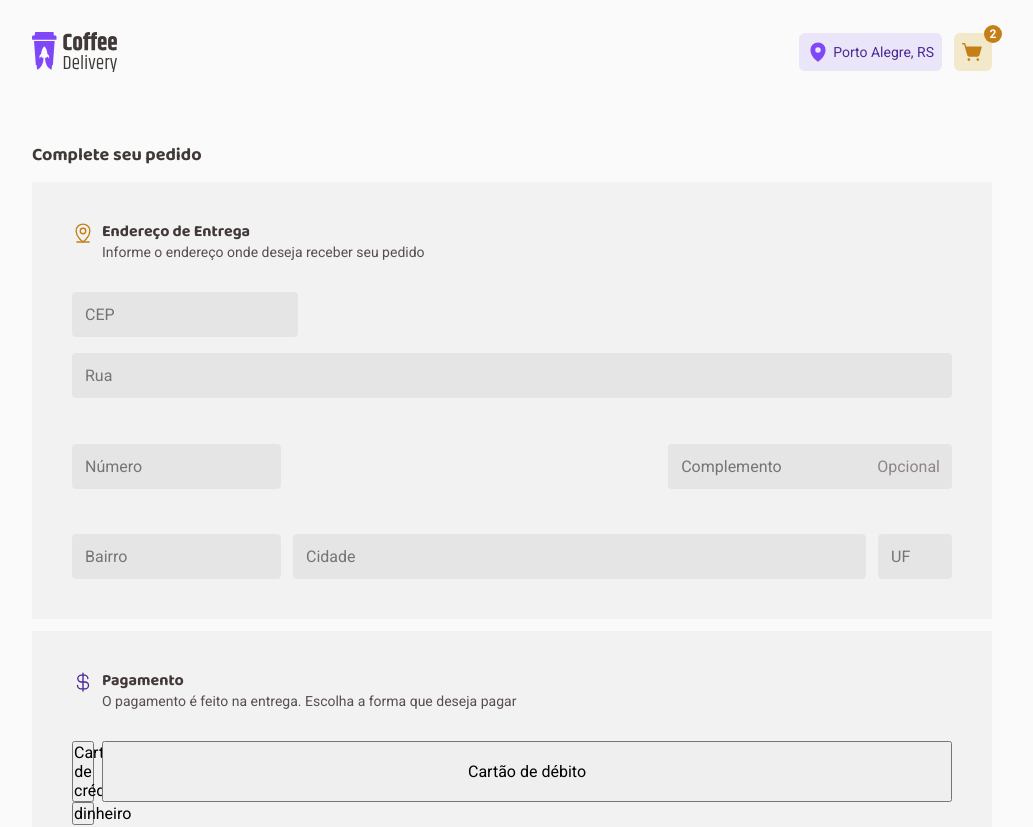
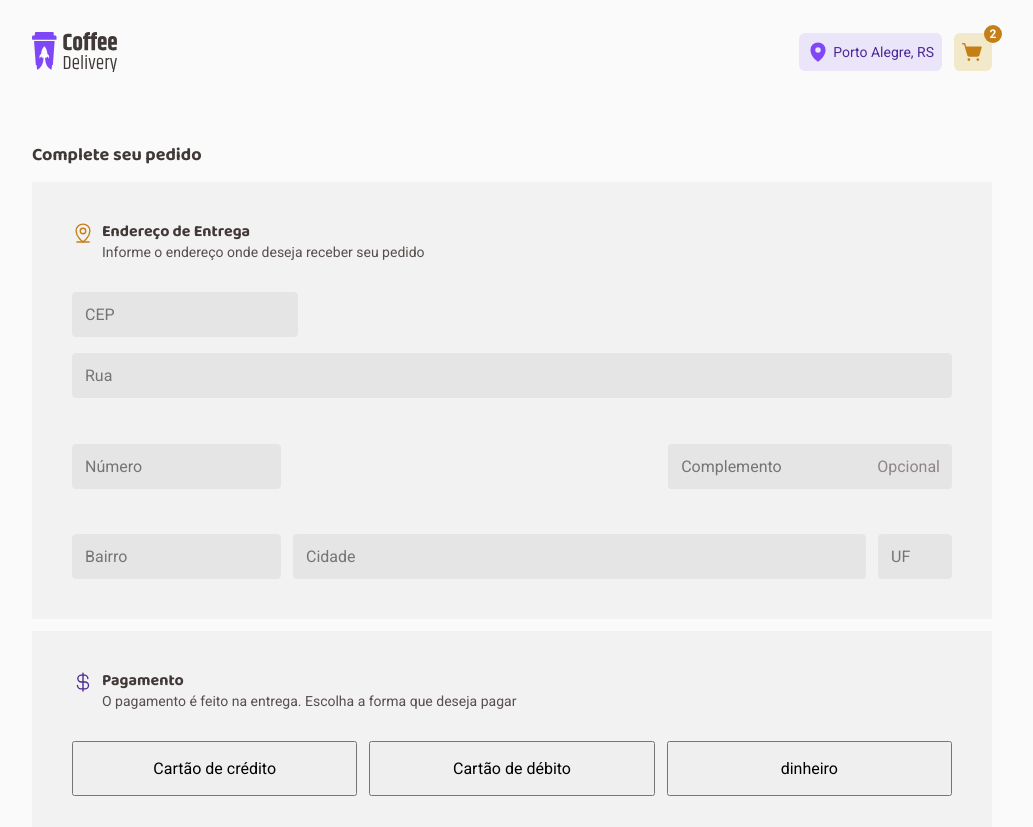
Before and after one commit to MartinGBB/coffee-delivery, a React (Vite) app: page /checkout in a window 1280 px wide. Shown: the top 827 px of the page, without its empty margins (128-1161 px from the left). Built offline with nearby package versions, Linux system fonts and the light colour scheme.

Commit message:
styles: reajusta margem top e formata botoes de pago

```diff
--- a/src/pages/Checkout/index.tsx
+++ b/src/pages/Checkout/index.tsx
@@ -43,7 +43,7 @@ export function Checkout() {
 
       <ContainerPagament>
         <div>
-          <CurrencyDollar size={22}/>
+          <CurrencyDollar size={22} />
           <h1>Pagamento</h1>
           <p>
             O pagamento é feito na entrega. Escolha a forma que deseja pagar
--- a/src/pages/Checkout/styles.ts
+++ b/src/pages/Checkout/styles.ts
@@ -6,7 +6,7 @@ export const CheckoutContainer = styled.div`
   gap: 0.75rem;
 
   @media (max-width: 1024px) {
-    margin: 6.5rem 2rem 0 2rem;
+    margin: 9rem 2rem 0 2rem;
   }
 `
 export const AddressContainer = styled.div`
@@ -76,6 +76,7 @@ export const FormContainer = styled.div`
       flex-wrap: wrap;
       justify-content: space-between;
       align-items: center;
+      gap: 1rem;
 
       & input {
         height: fit-content;
@@ -119,7 +120,7 @@ export const ContainerPagament = styled.div`
   flex-direction: column;
   padding: 2.5rem;
 
-  > div {
+  > div:first-child {
     display: grid;
     grid-template-columns: 22px 1fr;
     column-gap: 0.5rem;
@@ -143,8 +144,20 @@ export const ContainerPagament = styled.div`
   }
 `
 
-export const SelectPagament = styled.div``
+export const SelectPagament = styled.div`
+  display: flex;
+  justify-content: space-between;
+  gap: 0.75rem;
 
+  > button {
+    padding: 1rem;
+    width: 100%;
+  }
+
+  @media (max-width: 610px) {
+    flex-wrap: wrap;
+  }
+`
 export const ConfirmOrden = styled.div``
 
 export const OrdemContainer = styled.div``
```
